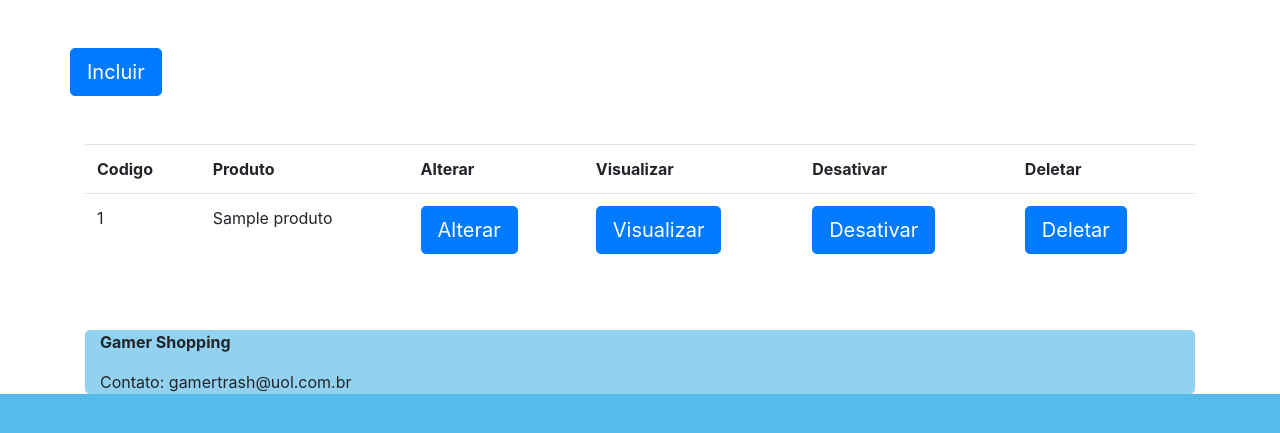
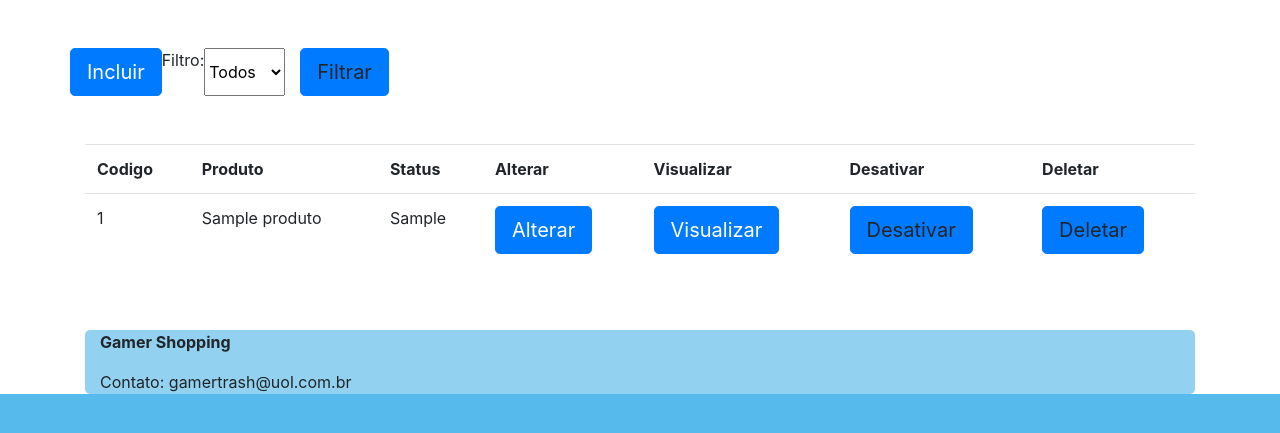
Before and after one commit to emerson-cs-santos/TSI-PI_2-2019, a PHP site: page /Produtos.php in a window 1280 px wide. Shown: the part 188-621 px from the top of the page. Run offline with PHP 8.4, Linux system fonts and the light colour scheme; tables that the repository leaves empty hold one stand-in row (values such as "Sample post").

Commit message:
Alterações nos produtos
Adicionado aos produtos:
Ativar/Desativar e Filtrar
Deletar

```diff
--- a/JS/deletar_ou_ativar.js
+++ b/JS/deletar_ou_ativar.js
@@ -56,7 +56,7 @@ function deletar(ID_para_deletar)
             switch (resposta)
             {
                 case 'ok':
-                    alert('Usuário foi Deletado!');
+                    alert('Usuário foi deletado!');
                     window.open("usuarios.php",'_self');
                 break;
 
@@ -70,3 +70,83 @@ function deletar(ID_para_deletar)
     xmlhttp.setRequestHeader("Content-type", "application/x-www-form-urlencoded");
     xmlhttp.send(deletar);
 }
+
+
+
+
+
+
+function desativar_produto(ID_para_desativar)
+{
+    var desativar = "codigo=" + ID_para_desativar;
+
+   // AJAX
+    var xmlhttp = new XMLHttpRequest();
+    xmlhttp.onreadystatechange = function()
+    {
+        if (this.readyState == 4 && this.status == 200)
+        {
+
+            var resposta = this.responseText;
+
+            // Tirando ENTER
+            resposta = resposta.replace(/(\r\n|\n|\r)/gm, "");
+
+            switch (resposta)
+			{
+				case 'Ativo':
+                    alert('Produto foi Ativado!');
+                    window.open("Produtos.php",'_self');
+                break;
+
+                case 'Inativo':
+                    alert('Produto foi Inativado!');
+                    window.open("Produtos.php",'_self');
+                break;
+
+				 default:
+					alert('Problemas ao inativar!');
+			}
+        };
+    }
+    // MODO POST
+    xmlhttp.open("POST", "PHP/desativar_produto.php",true);
+    xmlhttp.setRequestHeader("Content-type", "application/x-www-form-urlencoded");
+    xmlhttp.send(desativar);
+}
+
+
+
+function deletar_produto(ID_para_deletar)
+{
+    var deletar = "codigo=" + ID_para_deletar;
+
+    // AJAX
+    var xmlhttp = new XMLHttpRequest();
+    xmlhttp.onreadystatechange = function()
+    {
+        if (this.readyState == 4 && this.status == 200)
+        {
+
+            var resposta = this.responseText;
+
+            // Tirando ENTER
+            resposta = resposta.replace(/(\r\n|\n|\r)/gm, "");
+
+            switch (resposta)
+            {
+                case 'ok':
+                    alert('Produto foi deletado!');
+                    window.open("produtos.php",'_self');
+                break;
+
+                    default:
+                    alert('Problemas ao deletar!');
+            }
+        };
+    }
+    // MODO POST
+    xmlhttp.open("POST", "PHP/deletar_produto.php",true);
+    xmlhttp.setRequestHeader("Content-type", "application/x-www-form-urlencoded");
+    xmlhttp.send(deletar);
+}
--- a/JS/filtrar.js
+++ b/JS/filtrar.js
@@ -78,3 +78,56 @@ function filtrar_usuario()
 //     xmlhttp.setRequestHeader("Content-type", "application/x-www-form-urlencoded");
 //     xmlhttp.send(condicao);
 }
+
+
+
+
+function filtrar_produto()
+{
+   var filtro = document.getElementById("produtos_filtro_status").value;
+   var where = '';
+
+   switch (filtro)
+   {
+        case 'Ativos':
+            where = " where tipo ='Ativo' ";
+        break;
+
+        case 'Inativos':
+            where = " where tipo ='Inativo' ";
+        break
+
+        default:
+            where = '';
+   }
+
+   // Filtrar precisa abrir a página novamente, por isso não se usa o AJAX
+   // Neste caso chama a própria página de usuarios, mas passando da forma simples o modo POST (GET também funcionaria)
+   // Mas para chamar neste modo precisa de um form, então criamos um e adicionamos na arvore DOM e usamos ela para chamar o PHP
+   // Como se fosse um formulário que um usuário digitou e clicou em enviar (neste caso usamos o submit do proprio form).
+   var form = document.createElement('FORM');
+
+   // Para não ficar mostrando um mini form no canto da tela
+   // Apenas usamos o form para fazer o filtro, não precisamos mostrar esse form criado aqui na tela
+   form.hidden=true;
+
+   form.action = 'Produtos.php';
+   form.id='form_produtos_filtro';
+   form.method='POST';
+
+   var condicao_filtro = document.createElement("INPUT");
+   condicao_filtro.id="";
+   condicao_filtro.name='condicao_produto';
+   condicao_filtro.value=where;
+   form.appendChild(condicao_filtro);
+
+   var opcao_usada = document.createElement("INPUT");
+   opcao_usada.id="";
+   opcao_usada.name='filtro_produto';
+   opcao_usada.value=filtro;
+   form.appendChild(opcao_usada);
+
+   document.body.appendChild(form);
+
+   form.submit();
+}
--- a/JS/produtos.js
+++ b/JS/produtos.js
@@ -2,13 +2,15 @@ function cadastro_produto()
 {
     var codigo = 0;
     var nome = '';
+    var status='' ;
 
    // OBTENDO VALORES DO CADASTRO
 
-   codigo = document.getElementById("produtos_digitar_codigo").value;
-   nome = document.getElementById("produtos_digitar_nome").value;
+   codigo   = document.getElementById("produtos_digitar_codigo").value;
+   nome     = document.getElementById("produtos_digitar_nome").value;
+   status   = document.getElementById("produtos_digitar_status").value;
 
-    var cadastro = "codigo=" + codigo + "&nome=" + nome;
+    var cadastro = "codigo=" + codigo + "&nome=" + nome + "&status=" + status;
 
     // VALIDA CHARS
     if(char_especial(nome))
--- a/PHP/novo_user.php
+++ b/PHP/novo_user.php
@@ -45,9 +45,8 @@ if( $tipo =='cadastro' and $existe == true and $codigo > 0 )
 
 	// Prevenção de injection
 	$query = " UPDATE USUARIOS SET nome = ?,senha = ?, tipo = ? where codigo = ? ";
-	$teste = 'ativo';
 	$querytratada = $conn->prepare($query);
-	$querytratada->bind_param("sssi",$login,$senha,$teste,$codigo);
+	$querytratada->bind_param("sssi",$login,$senha,$status,$codigo);
 
 	$querytratada->execute();
 
--- a/Produtos.php
+++ b/Produtos.php
@@ -1,5 +1,9 @@
 <?php
     include('cabecalho.php');
+
+    // Utilizado para deixar selecionado na combo a opção filtrada
+    $filtro = @$_POST['filtro_produto'];
+
 ?>
 
                     <h1 class="text-center mt-3" style="font-family: Comic Sans MS , cursive, sans-serif;">Produtos</h1>
@@ -14,11 +18,27 @@
                         </div>
                     </div>
 
+                    <div class='row mt-5 col-3'>
+                            <span>Filtro:</span>
+                            <select id='produtos_filtro_status'>
+                                <option id='' value="Todos"     <?php   echo $teste = $filtro=="Todos" ? "selected":"";     ?>  >Todos</option>
+                                <option id='' value="Ativos"    <?php   echo $teste = $filtro=="Ativos" ? "selected":"";    ?>  >Ativos</option>
+                                <option id='' value="Inativos"  <?php   echo $teste = $filtro=="Inativos" ? "selected":"";  ?>  >Inativos</option>
+                            </select>
+
+                            <div class='col-3'>
+                                <a id='produtos_cmd_filtrar' type="button" name="produtos_cmd_filtrar" class="btn btn-primary btn-lg" onclick="filtrar_produto()"> Filtrar</a>
+                            </div>
+                        </div>
+
                     <?php
 
                         include('PHP\conexao_bd.php');
 
-                        $query = "select * from produtos order by codigo desc";
+                        // Se página foi chamada pelo filtro, fazer select com where
+                        $where = @$_POST['condicao_produto'];
+
+                        $query = "select * from produtos " . $where . " order by codigo desc";
                         $result = $conn->query($query);
 
                         echo "<div class='container mt-5'>";
@@ -32,6 +52,7 @@
                                     echo "<tr>";
                                     echo "<th>Codigo</th>";
                                     echo "<th>Produto</th>";
+                                    echo "<th>Status</th>";
                                     echo "<th>Alterar</th>";
                                     echo "<th>Visualizar</th>";
                                     echo "<th>Desativar</th>";
@@ -45,11 +66,12 @@
                                             echo "<tr>";
                                             echo "<td>" . $row["codigo"] . "</td>";
                                             echo "<td>" . $row["nome"] . "</td>";
+                                            echo "<td>" . $row["tipo"] . "</td>";
 
                                             echo " <td> <a id='' type='button' class='btn btn-primary btn-lg'  href='Produtos_digitar.php?ID={$row["codigo"]}'>Alterar</a> </td>";
-                                            echo " <td> <a id='' type='button' class='btn btn-primary btn-lg'  href='Produtos_digitar.php?ID={$row["codigo"]}'>Visualizar</a> </td>";
-                                            echo " <td> <a id='' type='button' class='btn btn-primary btn-lg'  href='Produtos_digitar.php?ID={$row["codigo"]}'>Desativar</a> </td>";
-                                            echo " <td> <a id='' type='button' class='btn btn-primary btn-lg'  href='Produtos_digitar.php?ID={$row["codigo"]}'>Deletar</a> </td>";
+                                            echo " <td> <a id='' type='button' class='btn btn-primary btn-lg'  href='Produtos_visualizar.php?ID={$row["codigo"]}'>Visualizar</a> </td>";
+                                            echo " <td> <a id='' type='button' class='btn btn-primary btn-lg' onclick='desativar_produto({$row["codigo"]})' >Desativar</a> </td>";
+                                            echo " <td> <a id='' type='button' class='btn btn-primary btn-lg' onclick='deletar_produto({$row["codigo"]})' >Deletar</a> </td>";
 
                                             echo "</tr>";
                                         }
@@ -63,36 +85,11 @@
                 </section>
 
                 <script>
+                    // Remover o form criado no arquivo JS "Filtrar", senão navegador vai ficar falando sobres dados a serem enviados por conta de usarmos
+                    // o submit do form para chamar essa página passando a condição da where
+                    var form_filtro = document.getElementById("form_produtos_filtro");
+                    document.body.removeChild(form_filtro);
 
-
-                    teste();
-
-                    function teste2()
-                    {
-                        alert('ahaaha');
-                    }
-
-                    var table = document.getElementById('usuarios_table');
-
-                    if(table)
-                    {
-                        Array.from(table.rows).forEach
-                        (
-                            (tr, row_ind) =>
-                            {
-                                table.rows[row_ind].onclick = teste2;
-                            }
-                        );
-                    }
-
-                    // Passa por todas as linhas a colunas
-                    // if(t) {
-                    //     Array.from(t.rows).forEach((tr, row_ind) => {
-                    //         Array.from(tr.cells).forEach((cell, col_ind) => {
-                    //             alert('Value at row/col [' + row_ind + ',' + col_ind + '] = ' + cell.textContent);
-                    //         });
-                    //     });
-                    // }
 
 
                 </script>
--- a/SQL/produtos.sql
+++ b/SQL/produtos.sql
@@ -3,4 +3,5 @@ CREATE TABLE IF NOT EXISTS PRODUTOS
 	(
 		codigo	INTEGER NOT NULL AUTO_INCREMENT PRIMARY KEY
 		,nome	VARCHAR(30) NOT NULL
+		,tipo	VARCHAR(20) NOT NULL
 	);
--- a/Usuarios.php
+++ b/Usuarios.php
@@ -36,13 +36,7 @@
                         include('PHP\conexao_bd.php');
 
                         // Se página foi chamada pelo filtro, fazer select com where
-
                         $where = @$_POST['condicao'];
-
-                        if(isset($where))
-                        {
-                          //  $where = '';
-                        }
 
                         $query = "select * from usuarios " . $where . " order by codigo desc";
                         $result = $conn->query($query);
```
Also changed, not shown: PHP/deletar_produto.php (added, +31 -0 lines), PHP/desativar_produto.php (added, +55 -0 lines), PHP/produtos.php (+12 -7 lines), Produtos_digitar.php (+12 -5 lines).
